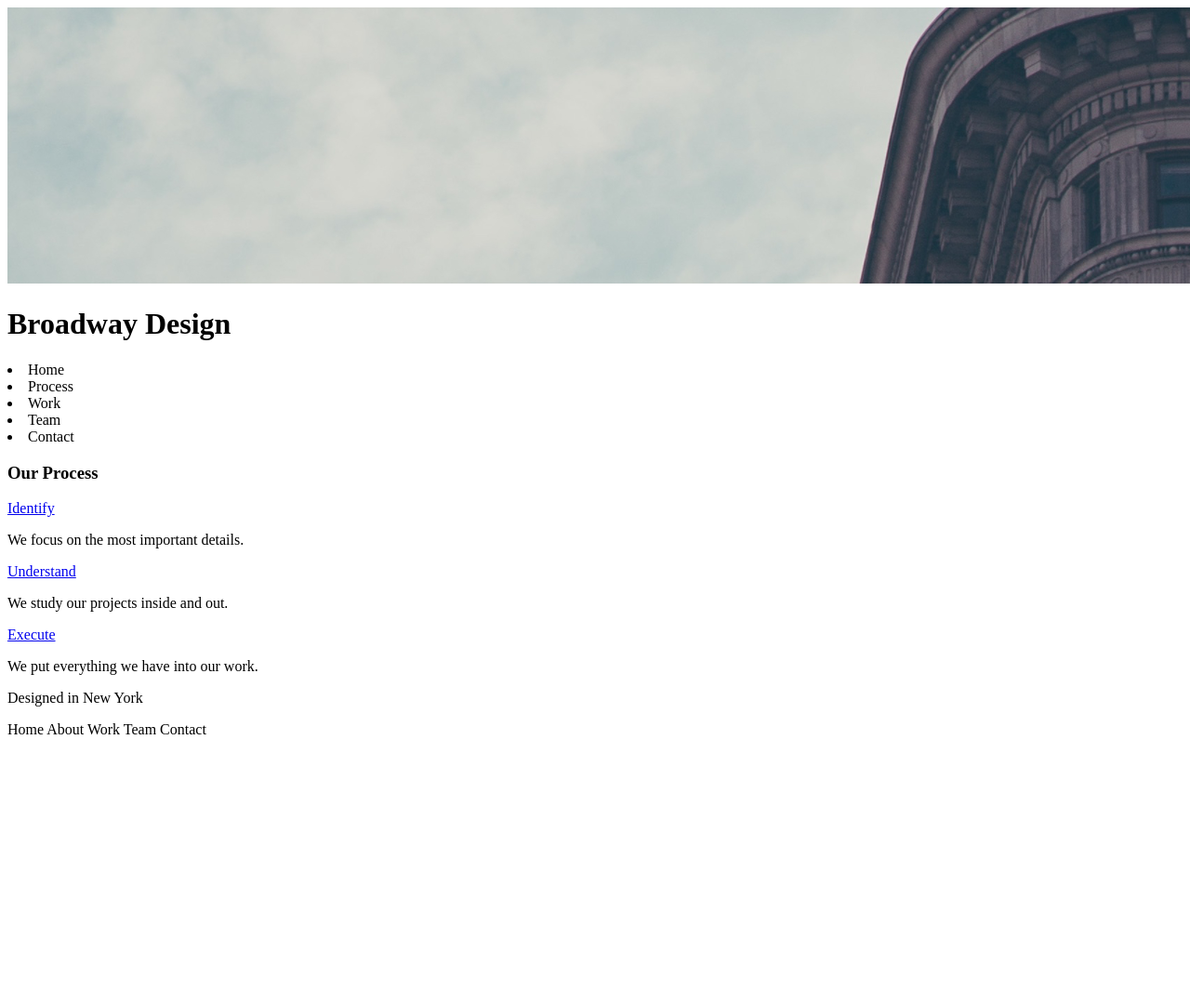
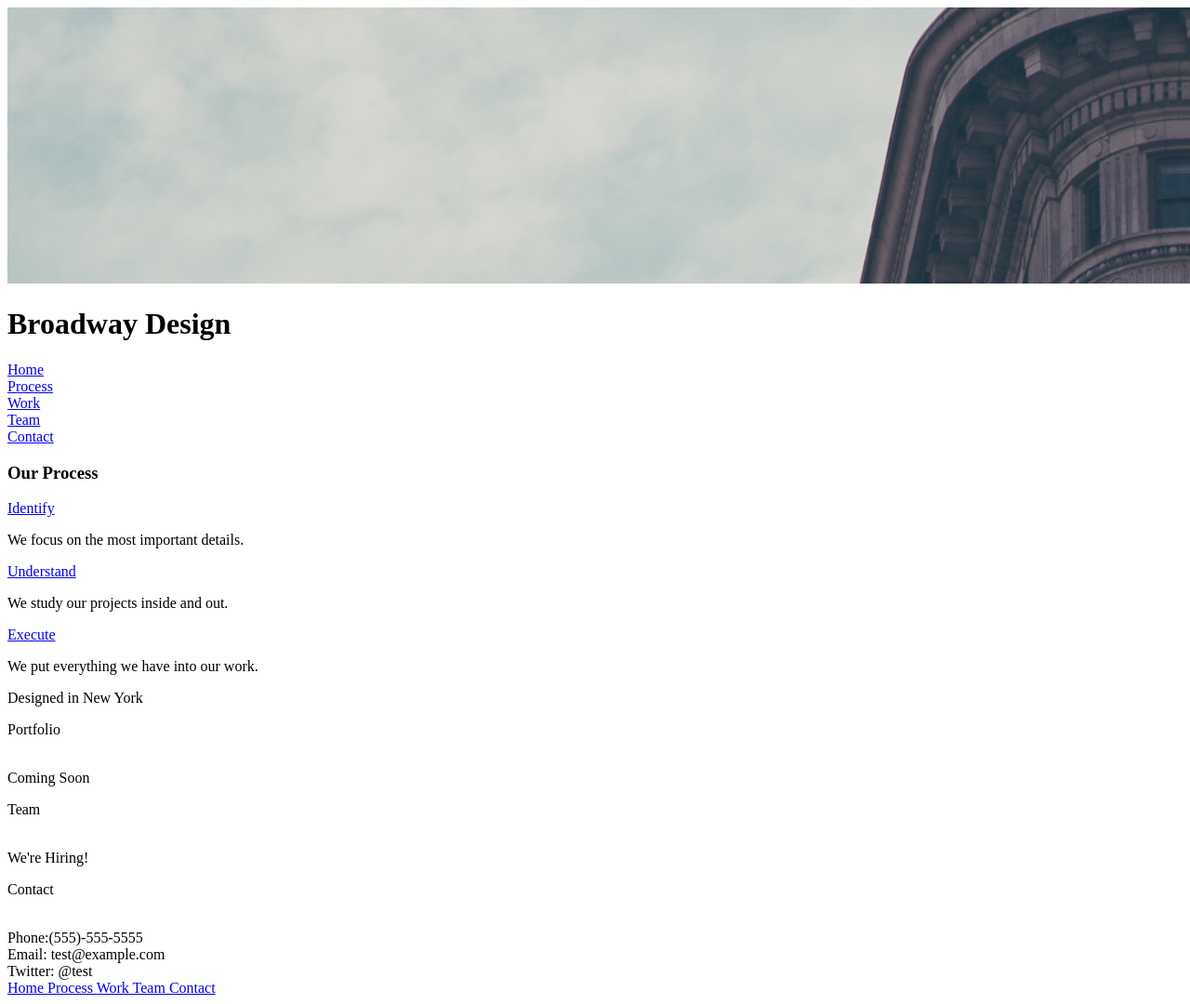
Before and after one commit to Clomon/broadway, a plain HTML site: page index.html in a window 1280 px wide. Shown: the top 1080 px of the page at 93% size. Before the commit the page ends 802 px from the top, so only its background shows below. Drawn offline with Linux system fonts and the light colour scheme.

Commit message:
Add lower section

```diff
--- a/index.html
+++ b/index.html
@@ -10,11 +10,13 @@
         <img src="./broadway/resources/images/the-flatiron-building.png" alt="The Flatiron Building">
       <h1>Broadway Design</h1>
 
-      <li> Home </li>
-      <li> Process </li>
-      <li> Work </li>
-      <li> Team </li>
-      <li> Contact </li>
+      <nav id="nav">
+        <a href="#Home"> Home </a> <br>
+        <a href="#Process"> Process </a> <br>
+        <a href="#Work"> Work </a> <br>
+        <a href="#Team"> Team </a> <br>
+        <a href="#Contact"> Contact </a>
+      <nav>
     </div>
 
     <div class="midsec">
@@ -31,18 +33,35 @@
 
     </div>
 
+    <div class="lower">
+      <p> Portfolio </p>
+      <br>
+      Coming Soon
+      <p> Team </p>
+      <br>
+      We're Hiring!
+      <p> Contact </p>
+      <br>
+      Phone:(555)-555-5555
+      <br>
+      Email: test@example.com
+      <br>
+      Twitter: @test
+
+    </div>
+
     <div class="bottom">
 
     </div>
 
     <div class="footer">
       <footer &copy Broadway 2017>
-        <nav>
-            Home
-            About
-            Work
-            Team
-            Contact
+        <nav id="nav">
+          <a href="#Home"> Home </a>
+          <a href="#Process"> Process </a>
+          <a href="#Work"> Work </a>
+          <a href="#Team"> Team </a>
+          <a href="#Contact"> Contact </a>
         </nav>
       </footer>
 
```
